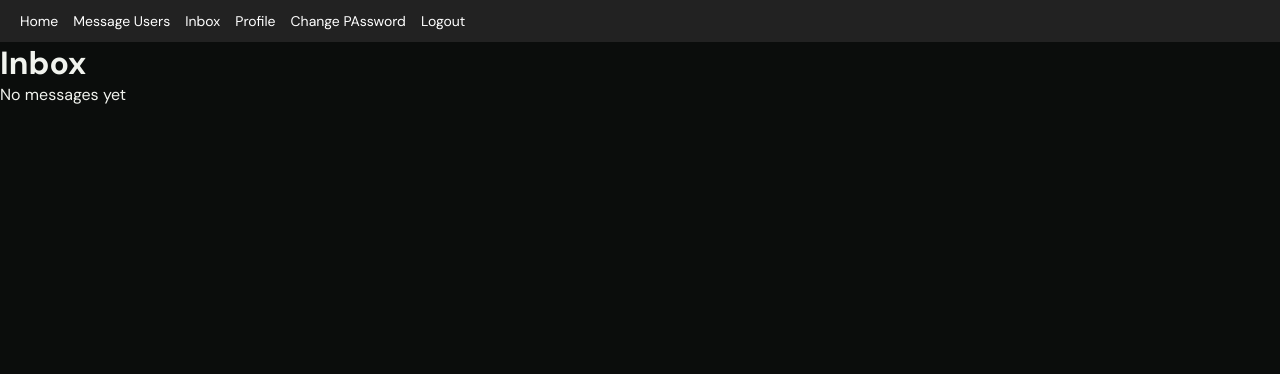
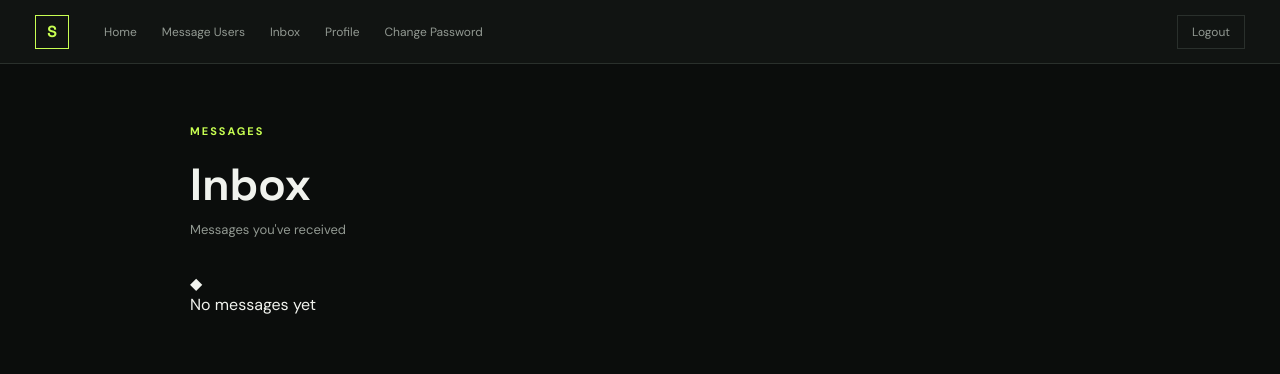
Before and after one commit to ShampooCodes/SecureMessagingSystem, a Django app: page /inbox/ in a window 1280 px wide. Shown: the top 374 px of the page. Run offline with Django 5.2, Linux system fonts and the light colour scheme; the visitor is signed in with stand-in values (Sample User, id 1).

Commit message:
add send message, inbox, navbar UI

```diff
--- a/accounts/static/accounts/css/home.css
+++ b/accounts/static/accounts/css/home.css
@@ -48,7 +48,7 @@
     font-size: 13px;
 }
 
-.logout{
+/* .logout{
     padding: 9px 15px;
     border: 1px solid var(--border);
     border-radius: 4px;
@@ -61,7 +61,7 @@
 .logout:hover{
     border-color: var(--accent);
     color: var(--accent);
-}
+} */
 
 .home-content{
     max-width: 1050px;
--- /dev/null
+++ b/accounts/static/accounts/css/inbox.css
@@ -0,0 +1,60 @@
+.inbox-page{
+    max-width: 950px;
+    margin: auto;
+    padding: 60px 25px;
+}
+
+.inbox-header{
+    margin-bottom: 35px;
+}
+
+.inbox-header h1{
+    font-family:"Space Grotesk", sans-serif;
+    font-size: 45px;
+}
+
+.inbox-header p:last-child{
+    margin-top: 8px;
+    color: var(--muted);
+    font-size: 13px;
+}
+
+.inbox-list{
+    display: grid;
+    gap: 12px;
+}
+
+.message-card{
+    padding: 20px;
+    border: 1px solid var(--border);
+    background: var(--card);
+}
+
+.message-top{
+    display: flex;
+    justify-content: space-between;
+    margin-bottom: 12px;
+}
+
+.message-top strong{
+    color: var(--accent);
+    font-size: 13px;
+}
+
+.message-top span{
+    color: var(--muted);
+    font-size: 11px;
+}
+
+.message-card p{
+    color: #d5dad5;
+    font-size: 14px;
+    line-height: 1.6;
+}
+
+.empty-inbox{
+    padding: 50px;
+    border: 1px solid var(--border);
+    text-align: center;
+    color: var(--muted);
+}
--- a/accounts/static/accounts/style.css
+++ b/accounts/static/accounts/style.css
@@ -18,21 +18,51 @@
     --danger: #ff6b6b;
 }
 .navbar {
+    height: 64px;
     display: flex;
-    gap: 15px;
-    padding: 12px 20px;
-    background-color: #222;
-    flex-wrap: wrap;
+    align-items: center;
+    padding: 0px 35px;
+    border-bottom: 1px solid var(--border);
+    background: var(--panel)
 }
 
-.navbar a{
-    color: white;
+.nav-logo{
+    width: 34px;
+    height: 34px;
+    display: flex;
+    align-items: center;
+    justify-content: center;
+    margin-right: 35px;
+    border: 1px solid var(--accent);
+    color: var(--accent);
+    font-family: "Space Grotesk", sans-serif;
+    font-weight: 700;
     text-decoration: none;
-    font-size: 14px;
 }
 
-.navbar a:hover {
-    text-decoration: underline;
+.nav-links{
+    display: flex;
+    gap: 25px;
+}
+.nav-links a, .nav-logout{
+    color: var(--muted);
+    text-decoration: none;
+    font-size: 12px;
+    transition: 0.2s ease;
+}
+
+.nav-links a:hover, .nav-logout:hover{
+    color: var(--accent);
+}
+
+.nav-logout{
+    margin-left: auto;
+    padding: 8px 14px;
+    border: 1px solid var(--border);
+}
+
+.nav-logout:hover{
+    border-color: var(--accent);
 }
 
 .alert {
--- a/accounts/templates/accounts/base.html
+++ b/accounts/templates/accounts/base.html
@@ -10,6 +10,8 @@
 <body>
     {% if request.user.is_authenticated %}
     <nav class="navbar">
+        <a href="{% url 'home' %}" class="nav-logo">S</a>
+        <div class="nav-links">
             <a href="{% url 'home' %}">Home</a>
             <a href="{% url 'user_list' %}">Message Users</a>
             <a href="{% url 'inbox' %}">Inbox</a>
@@ -21,8 +23,10 @@
             {% endif %}
 
             <a href="{% url 'profile' %}">Profile</a>
-        <a href="{% url 'change_password' %}">Change PAssword</a>
-        <a href="{% url 'logout' %}">Logout</a>
+            <a href="{% url 'change_password' %}">Change Password</a>
+        </div>
+
+        <a href="{% url 'logout' %}" class="nav-logout">Logout</a>
     </nav>
     {% endif %}
 
--- a/accounts/templates/accounts/home.html
+++ b/accounts/templates/accounts/home.html
@@ -18,7 +18,6 @@
 
             <div class="home-user">
                 <span>{{ request.user.username }}</span>
-                <a href="{% url 'logout' %}" class="logout">Logout</a>
             </div>
         </header>
 
--- a/accounts/templates/accounts/inbox.html
+++ b/accounts/templates/accounts/inbox.html
@@ -1,12 +1,36 @@
 {% extends "accounts/base.html" %}
 {% block title %}Inbox{% endblock %}
+{% load static %}
 {% block content %}
+
+<link rel="stylesheet" href="{% static 'accounts/css/inbox.css' %}">
+
+<main class="inbox-page">
+    <div class="inbox-header">
+        <div>
+            <p class="eyebrow">MESSAGES</p>
             <h1>
                 Inbox
             </h1>
-            {% for m in inbox_messages %}
-            <p><strong>{{ m.sender }}</strong> ({{ m.timestamp }}): {{ m.text }}</p>
-            {% empty %}
-            <p class="subtiitle">No messages yet</p>
-            {% endfor %}
+            <p>Messages you've received</p>
+        </div>
+    </div>
+
+    <div class="inbox-list">
+        {% for m in inbox_messages %}
+            <div class="message-card">
+                <div class="message-top">
+                    <strong>{{ m.sender }}</strong>
+                    <span>{{ m.timestamp }}</span>
+                </div>
+                <p>{{ m.text }}</p>
+            </div>
+        {% empty %}
+            <div class="empty-box">
+                <span>◆</span>
+                <p>No messages yet</p>
+            </div>
+        {% endfor %}
+    </div>
+</main>
 {% endblock %}
```
Also changed, not shown: accounts/static/accounts/css/send_message.css (added, +83 -0 lines), accounts/templates/accounts/send_message.html (+20 -5 lines). Lines whose indentation alone changed are shown as unchanged.
